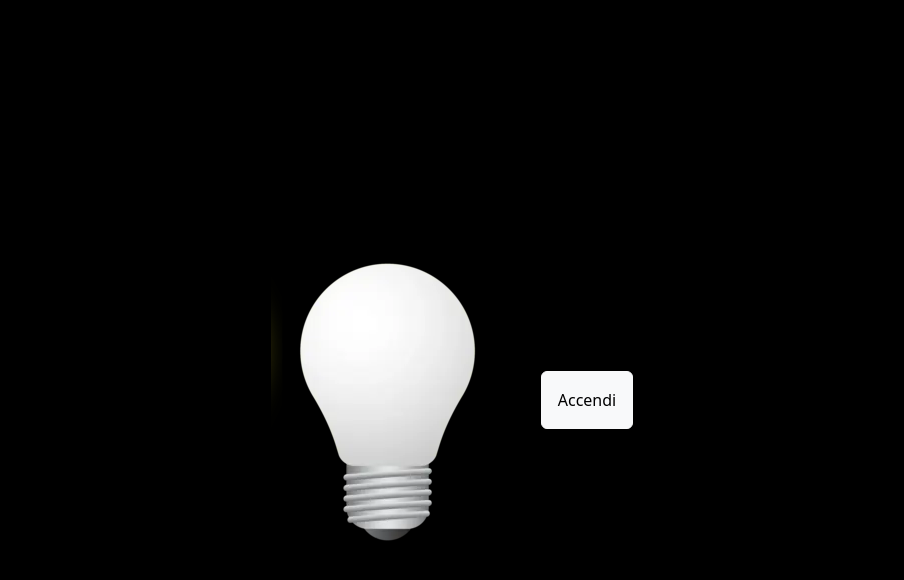
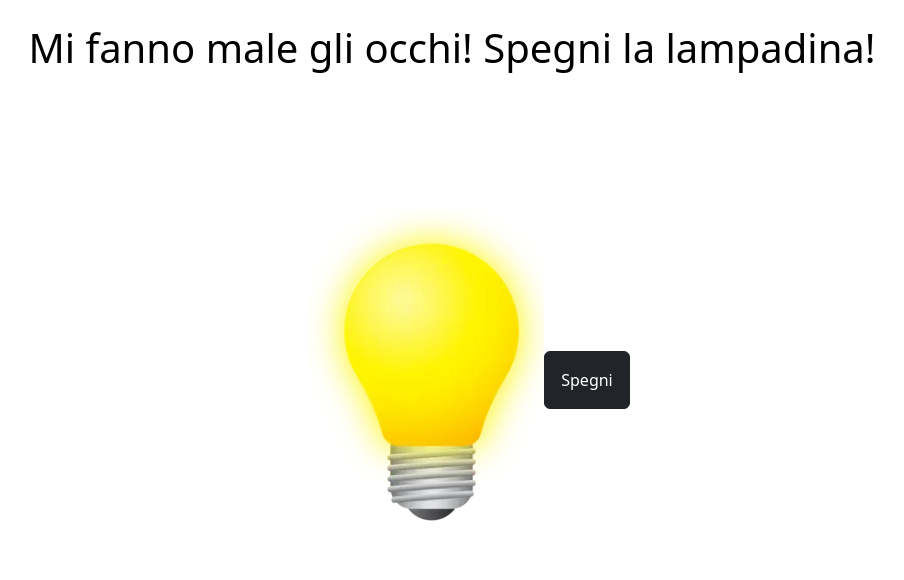
Before and after one commit to fabiodagostino27/js-dom-1, a plain HTML site: page index.html in a window 1280 px wide. Both pictures are taken after a click on the button "Accendi". Shown: the whole page, without its empty margins (188-1092 px from the left). Drawn offline with nearby package versions, Linux system fonts and the light colour scheme.

Commit message:
Exercise done

```diff
--- a/index.html
+++ b/index.html
@@ -8,9 +8,12 @@
     <link rel="stylesheet" href="https://cdn.jsdelivr.net/npm/bootstrap@5.3.3/dist/css/bootstrap.css">
 </head>
 <body>
-    <div id="background" class="container-fluid bg-black vh-100 d-flex justify-content-center align-items-center">
-        <img id="lamp" src="/img/white_lamp.png" alt="Lampadina">
-        <button id="btn" class="btn btn-light p-3">Accendi</button>
+    <div id="background" class="container-fluid bg-black vh-100">
+        <h1 id="title" class="text-white text-center pt-4">Prova ad accendere la lampadina!</h1>
+        <div class="d-flex justify-content-center align-items-center h-75">
+            <img id="lamp" src="/img/white_lamp.png" alt="Lampadina">
+            <button id="btn" class="btn btn-light p-3">Accendi</button>
+        </div>
     </div>
 
     <script src="./main.js"></script>
--- a/main.js
+++ b/main.js
@@ -1,3 +1,22 @@
 let background = document.getElementById("background");
 let lamp = document.getElementById("lamp");
 let btn = document.getElementById("btn");
+let title = document.getElementById("title")
+
+btn.addEventListener("click", () => {
+    if (lamp.getAttribute("src") == "/img/white_lamp.png") {
+        btn.innerHTML = "Spegni";
+        lamp.setAttribute("src", "/img/yellow_lamp.png");
+        background.classList.replace("bg-black", "bg-white");
+        title.classList.replace("text-white", "text-black");
+        title.innerHTML = "Mi fanno male gli occhi! Spegni la lampadina!";
+        btn.classList.replace("btn-light", "btn-dark")
+    } else {
+        btn.innerHTML = "Accendi";
+        lamp.setAttribute("src", "/img/white_lamp.png");
+        background.classList.replace("bg-white", "bg-black");
+        title.classList.replace("text-black", "text-white");
+        title.innerHTML = "Prova ad accendere la lampadina!";
+        btn.classList.replace("btn-dark", "btn-light")
+    }
+})
```
